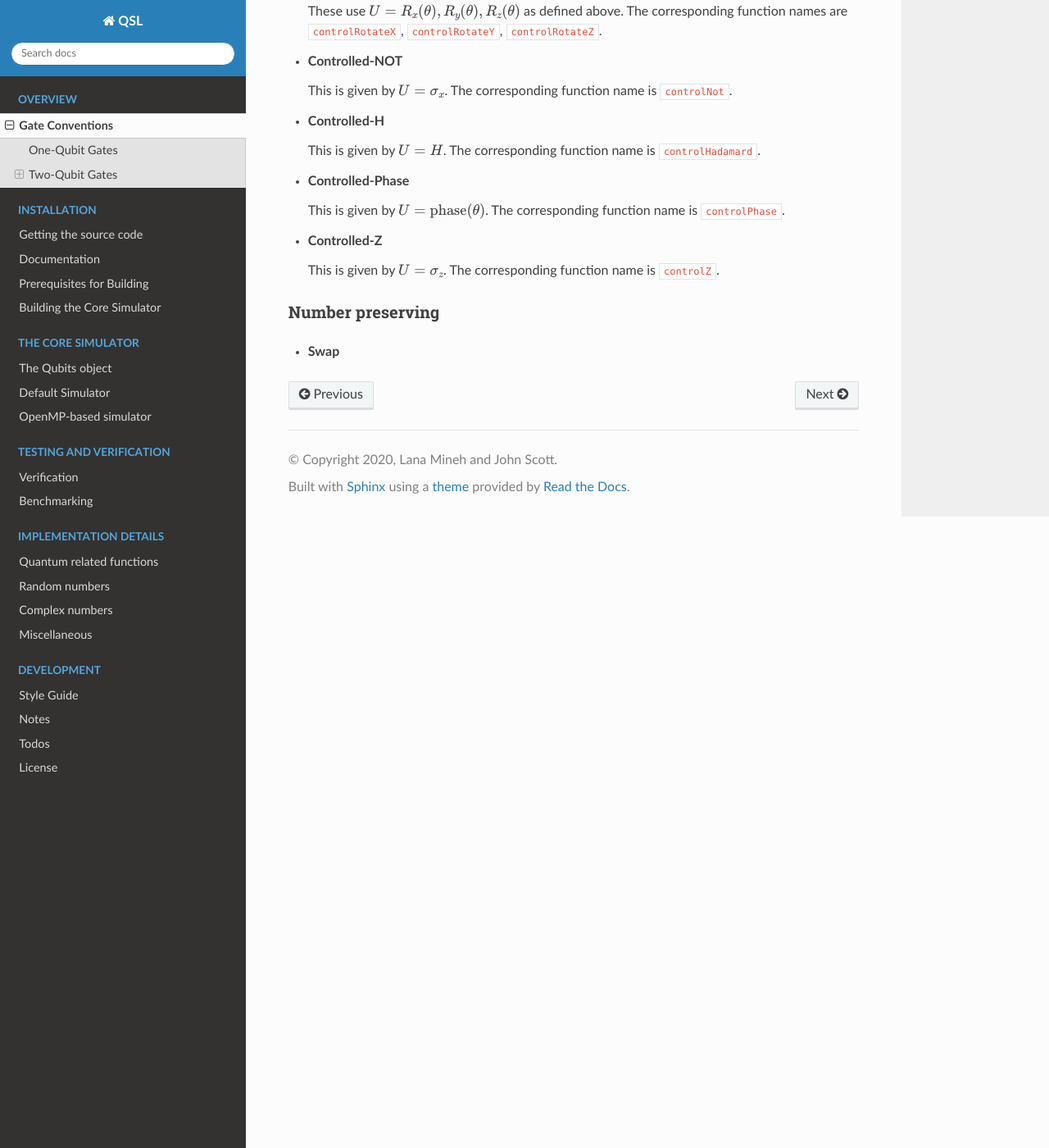
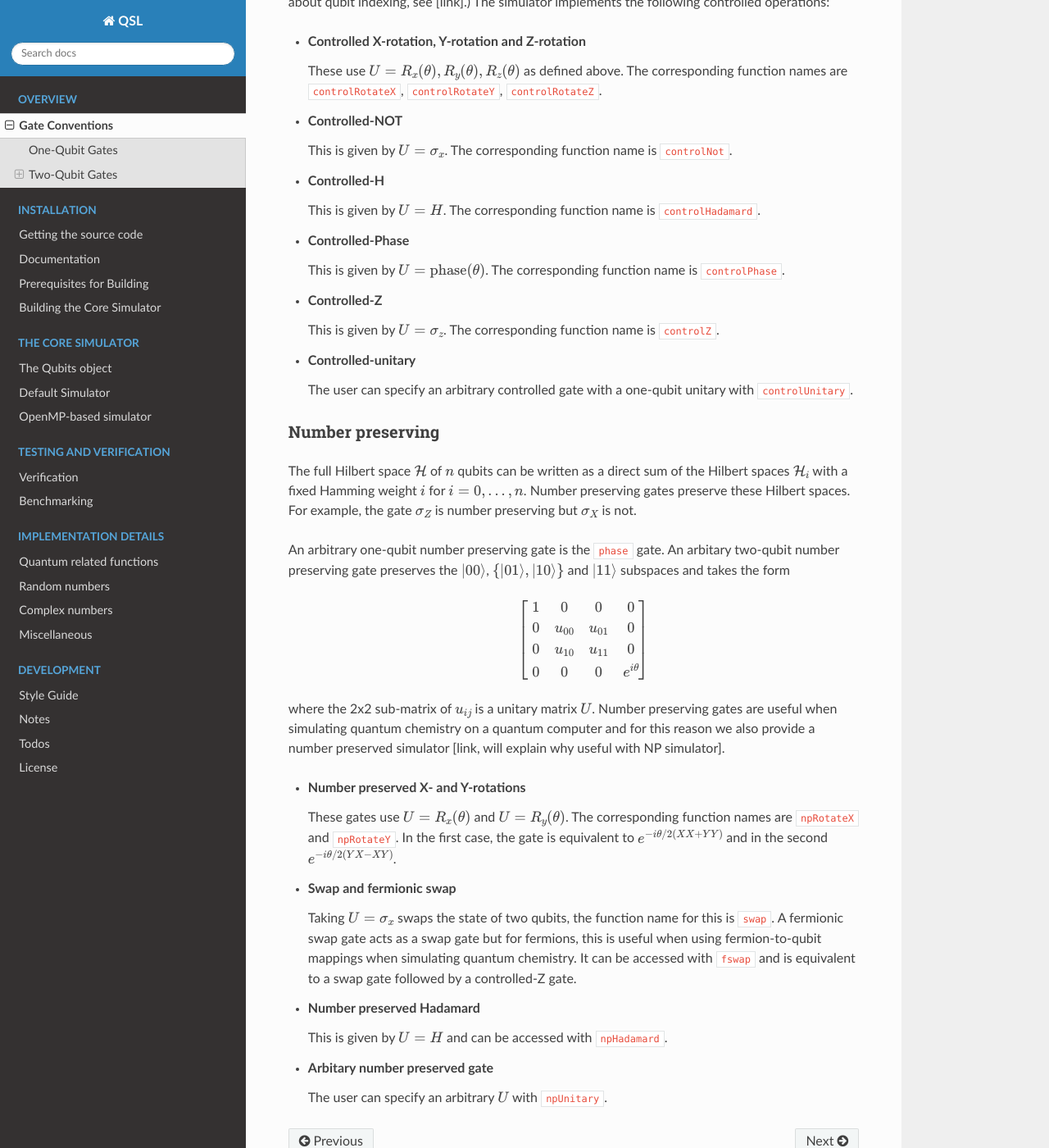
Before and after one commit to lanamineh/qsl, a Sphinx documentation site: the page built from docs/overview.rst, in a window 1280 px wide and 1400 px high, scrolled down 1857 px. Shown: the whole window at 82% size. Built offline with Sphinx 7.4.7 and the Read the Docs theme 2.0.0, drawn with Linux system fonts in a browser that asks for light colours; some of the changed text lies outside the part shown.

Commit message:
Added number preserving gates to documentation

```diff
--- a/docs/overview.rst
+++ b/docs/overview.rst
@@ -49,6 +49,11 @@ The following single qubit quantum gates are implemented by the simulator
 
   and is accessible using the ``hadamard`` member function. It can be written in terms of X- and Y-rotations as follows: :math:`H = R_y(\pi/2)\sigma_x`. THe Hadamard gate is mainly used for creating an equal superposition of states.
 
+* **Arbitary unitary**
+
+  The user can specify an arbitrary one-qubit unitary gate with the function
+  ``unitary``.
+
 Two-Qubit Gates
 ***************
 
@@ -82,10 +87,61 @@ Most two-qubit operations of interest for near-term devices are controlled opera
 
 * **Controlled-Z**
 
-  This is given by :math:`U=\sigma_z`. The corresponding function name is ``controlZ``.
+  This is given by :math:`U=\sigma_z`. The corresponding function name is
+  ``controlZ``.
+
+* **Controlled-unitary**
+
+  The user can specify an arbitrary controlled gate with a one-qubit unitary
+  with ``controlUnitary``.
 
 
 Number preserving
 -----------------
 
-* **Swap**
+The full Hilbert space :math:`\mathcal{H}` of :math:`n` qubits can be written as
+a direct sum of the Hilbert spaces :math:`\mathcal{H}_i` with a fixed Hamming
+weight :math:`i` for :math:`i=0,...,n`. Number preserving gates preserve
+these Hilbert spaces. For example, the gate :math:`\sigma_Z` is number
+preserving but :math:`\sigma_X` is not.
+
+An arbitrary one-qubit number preserving gate is the ``phase`` gate. An arbitary
+two-qubit number preserving gate preserves the :math:`|00\rangle`,
+:math:`\{|01\rangle, |10\rangle \}` and :math:`|11\rangle` subspaces and takes
+the form
+
+ .. math::
+    \begin{bmatrix}
+    1 & 0 & 0 & 0 \\
+    0 & u_{00} & u_{01} & 0 \\
+    0 & u_{10} & u_{11} & 0 \\
+    0 & 0 & 0 & e^{i\theta}
+    \end{bmatrix}
+
+where the 2x2 sub-matrix of :math:`u_{ij}` is a unitary matrix :math:`U`. Number
+preserving gates are useful when simulating quantum chemistry on a quantum
+computer and for this reason we also provide a number preserved simulator [link,
+will explain why useful with NP simulator].
+
+* **Number preserved X- and Y-rotations**
+
+  These gates use :math:`U = R_x(\theta)` and :math:`U = R_y(\theta)`. The
+  corresponding function names are ``npRotateX`` and ``npRotateY``. In the first
+  case, the gate is equivalent to :math:`e^{-i\theta/2(XX+YY)}` and in the
+  second :math:`e^{-i\theta/2(YX-XY)}`.
+
+* **Swap and fermionic swap**
+
+  Taking :math:`U=\sigma_x` swaps the state of two qubits, the function name for
+  this is ``swap``. A fermionic swap gate acts as a swap gate but for fermions,
+  this is useful when using fermion-to-qubit mappings when simulating quantum
+  chemistry. It can be accessed with ``fswap`` and is equivalent to a swap gate
+  followed by a controlled-Z gate.
+
+* **Number preserved Hadamard**
+
+  This is given by :math:`U=H` and can be accessed with ``npHadamard``.
+
+* **Arbitary number preserved gate**
+
+  The user can specify an arbitrary :math:`U` with ``npUnitary``.
```
Also changed, not shown: 1 other file.
